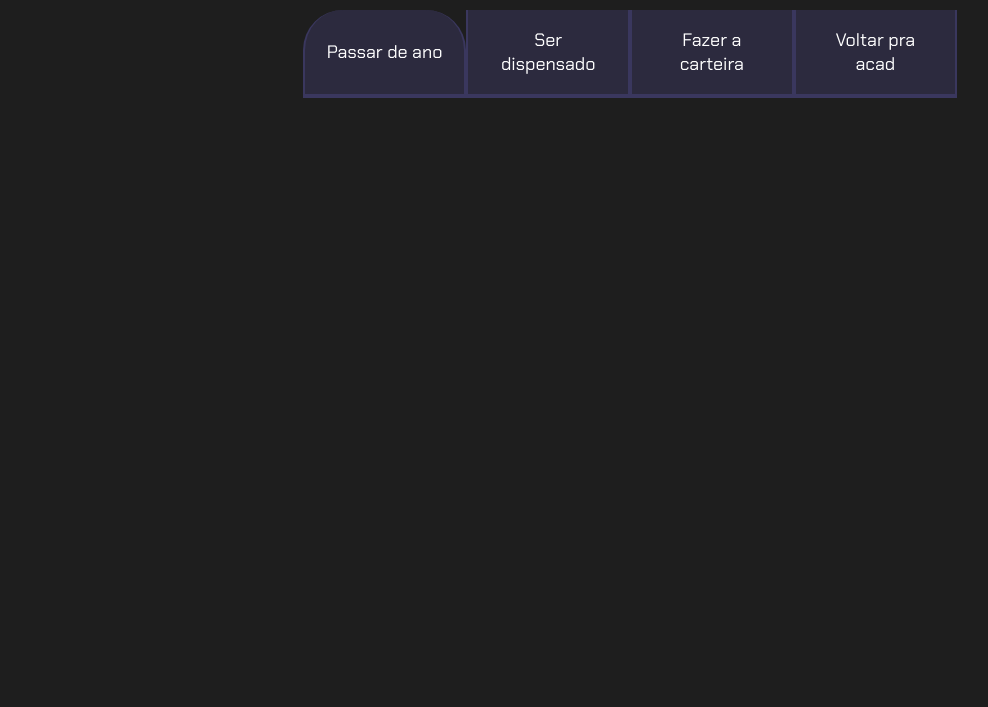
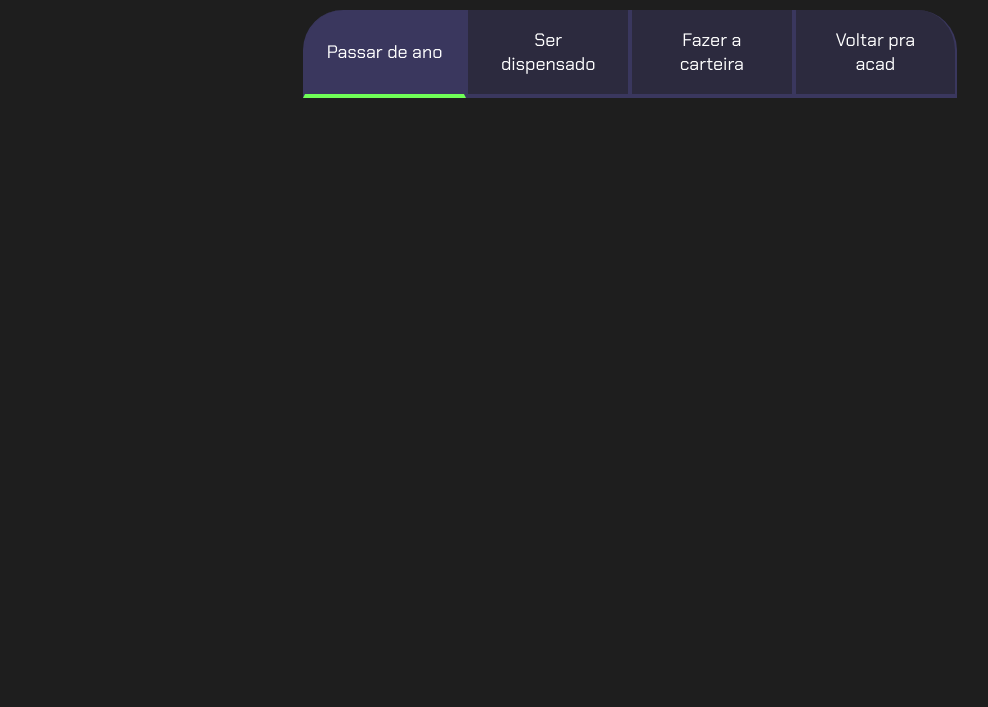
Before and after one commit to emanuelgrzegozeskipereira-lgtm/PJ-de-vida, a plain HTML site: page index.html in a window 1280 px wide. Shown: the part 93-800 px from the top of the page, without its empty margins (10-998 px from the left). Drawn offline with Linux system fonts and the light colour scheme.

Commit message:
Add files via upload

```diff
--- a/index.html
+++ b/index.html
@@ -12,7 +12,7 @@
     <section class="conteudo-principal">
         <h2 class="titulo-principal">Meus Objetivos do ano<span>_</span></h2>
         <div class="botoes">
-            <button class="botao">Passar de ano</button>
+            <button class="botao ativo">Passar de ano</button>
             <button class="botao">Ser dispensado</button>
             <button class="botao">Fazer a carteira</button>
             <button class="botao">Voltar pra acad</button>
--- a/style.css
+++ b/style.css
@@ -56,12 +56,24 @@
     border-radius: 40px 40px 0 0;
 }
 
-.botoes {
+.botaos {
     display: block;
 }
+.ativo{
+   background-color: var(--botao-ativo);
+   border-bottom: 4px solid var(--verde);
+}
+
 @media screen and (min-width: 768px){
    .botoes{
     display: flex;
    }
 
+   .botao:first-child{
+    border-radius: 40px 0 0 0;
+   }
+   .botao:last-child{
+    border-radius: 0 40px 0 0;
+   }
+
 }
```
Also changed, not shown: main.js (added, +7 -0 lines).
